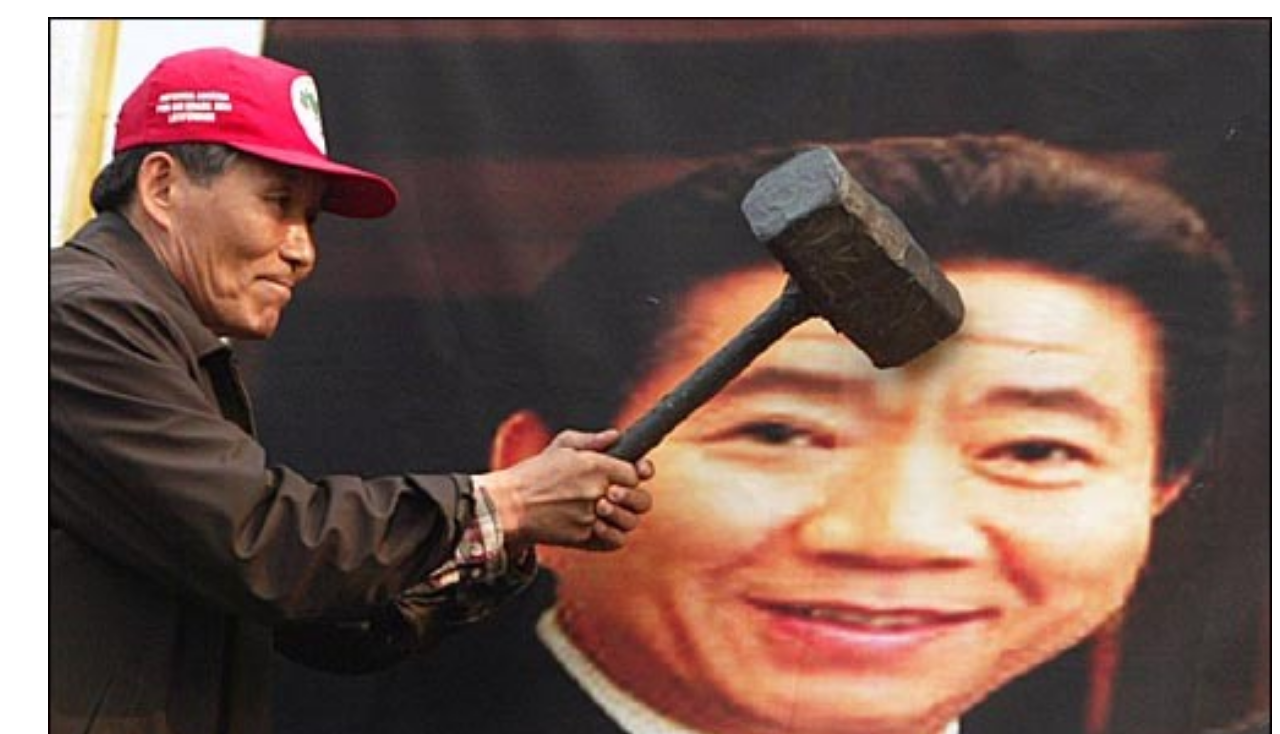
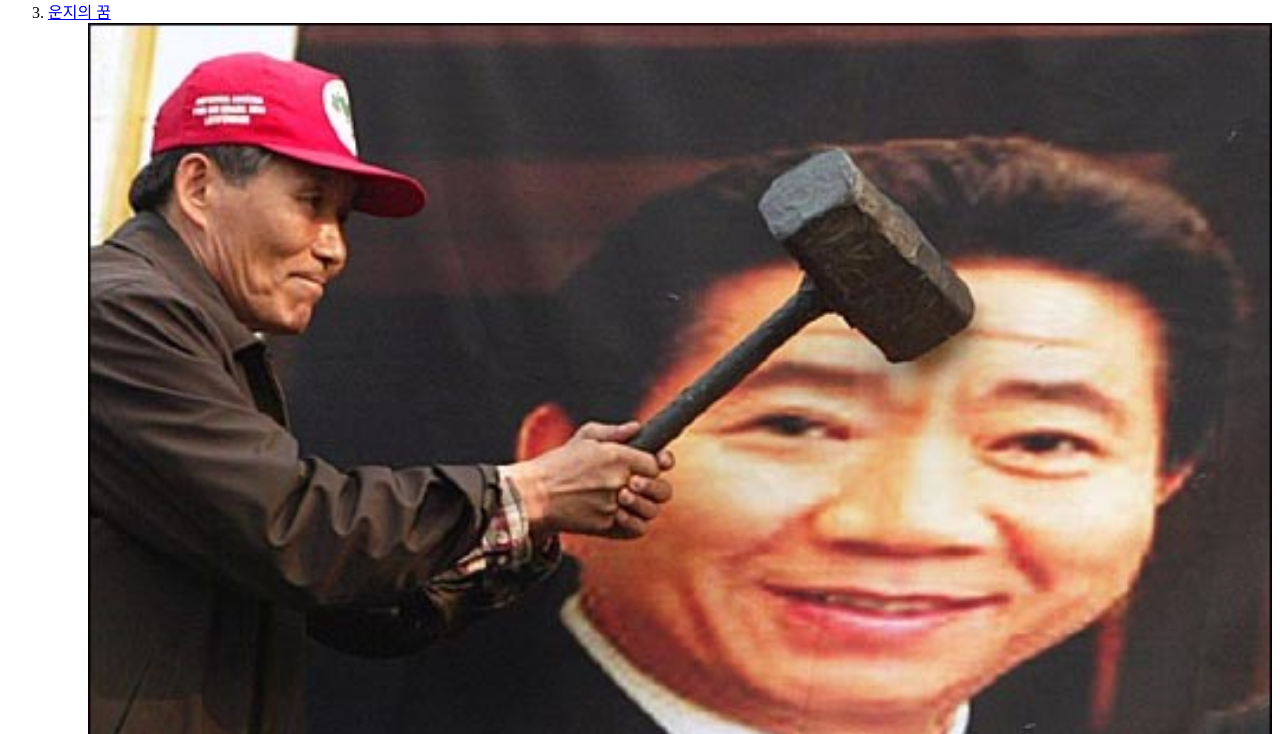
Before and after one commit to banado/web1, a plain HTML site: page unji.html in a window 1280 px wide. Shown: the part 161-895 px from the top of the page. Drawn offline with Linux system fonts and the light colour scheme.

Commit message:
Add files via upload

```diff
--- a/unji.html
+++ b/unji.html
@@ -1,5 +1,5 @@
 <title> UNJI </title>
-<meta charset="utf-8">
+<meta charset="utf-8"> 에휴..
 
 <h1>Hello Muhyun!</h1>
 <!doctype html>
@@ -10,8 +10,9 @@
 <li> <a href="https://www.youtube.com/watch?v=vYibVU6Wbas"target="_blank">응디시티</a> </li>
 <li> <a href="https://www.youtube.com/watch?v=bEqpI0VnpRY"target="_blank">응오아예 </a></li>
 <li> <a href="https://www.youtube.com/watch?v=G492-pkLy1g"target="-balnk">운지의 꿈 </a> </li>
+<ol>
 </head>
-<img src ="dubu.jpg" width="100%"
+<img src ="dubu.jpg" width="100%">
 
 <p style ="margin-top:40px">우스만 뎀벨레(바르셀로나)가 아스날 선수들과 저녁 식사를 즐긴 사진이 퍼지면서 이적설이 점점 구체화되고 있다.
 피에르 오바메양(29)의 아버지는 3일(한국시간) 자신의 인스타그램에 아들 오바메양과 아들의 친구들과 함께 저녁을 먹었다며 사진 한 장을 올렸다.
```
